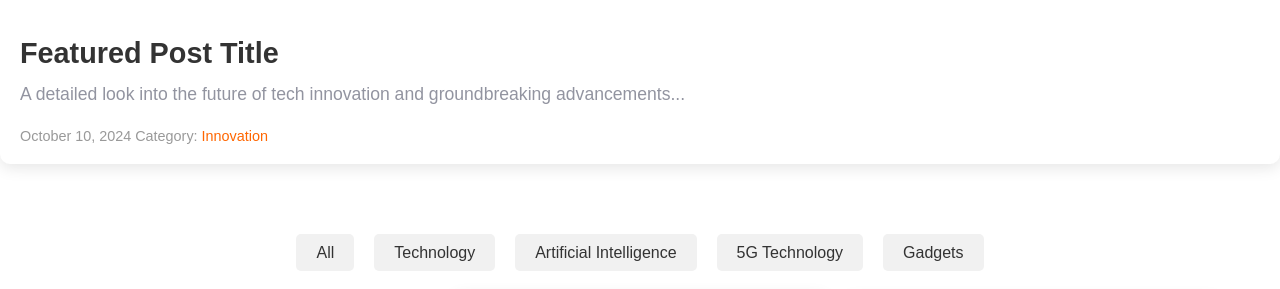
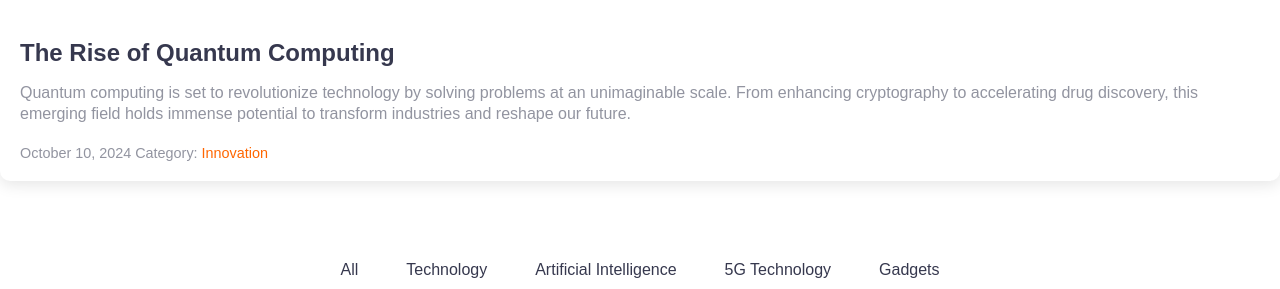
Before and after one commit to Mayen007/TechBlog, a Flask app: page /blogs in a window 1280 px wide. Shown: the part 600-889 px from the top of the page. Run offline with Flask 3, Linux system fonts and the light colour scheme; some libraries are stand-ins or nearby versions.

Commit message:
Refactor blog routes for dynamic post rendering; update post templates for new content and features; enhance JavaScript for blog filtering functionality

```diff
--- a/app.py
+++ b/app.py
@@ -28,22 +28,13 @@ def contact():
     return render_template('contact.html', year=current_year)
 
 
-@app.route('/blog1')
-def blog1():
+@app.route('/blog/<int:post_id>')
+def blog(post_id):
     current_year = datetime.now().year
-    return render_template('post1.html', year=current_year)
-
-
-@app.route('/blog2')
-def blog2():
-    current_year = datetime.now().year
-    return render_template('post2.html', year=current_year)
-
-
-@app.route('/blog4')
-def blog4():
-    current_year = datetime.now().year
-    return render_template('post4.html', year=current_year)
+    try:
+        return render_template(f'post{post_id}.html', year=current_year)
+    except:
+        return "Post not found", 404
 
 
 if __name__ == '__main__':
--- a/static/css/styles.css
+++ b/static/css/styles.css
@@ -954,33 +962,34 @@ footer .social-links a {
   justify-content: center;
   flex-wrap: wrap;
   list-style: none;
+  gap: 0.5rem;
   padding: 0;
   margin-bottom: 30px;
   margin-top: 50px;
 }
 
-.blog-filter ul li {
+/* .blog-filter ul li {
   margin: 0 10px;
-}
+} */
 
 .blog-filter ul li a {
   text-decoration: none;
-  color: #333;
+  color: var(--charcoal-grey);
   padding: 10px 20px;
-  background-color: #f1f1f1;
+  background-color: var(--background-color);
   border-radius: 5px;
   transition: background-color 0.3s;
 }
 
 .blog-filter ul li a:hover {
-  background-color: #ff6600;
-  color: #fff;
+  background-color: var(--button-bg);
+  color: var(--background-color);
 }
 
 /* Responsive Filters */
 @media (max-width: 768px) {
   .blog-filter ul {
-    flex-direction: column;
+    /* flex-direction: column; */
     align-items: center;
   }
 
@@ -1064,29 +1073,31 @@ footer .social-links a {
   padding: 20px;
 }
 
-.post-card h2 {
-  font-size: 1.8rem;
-  margin-bottom: 10px;
+.post-content h2 {
+  font-size: 1.5rem;
+  margin-bottom: 1rem;
 }
 
 .post-card h2 a {
   text-decoration: none;
-  color: #333;
+  color: var(--charcoal-grey);
 }
 
 .post-card h2 a:hover {
   color: var(--button-bg);
 }
 
-.post-excerpt {
+.post-excerpt,
+.post-content p {
   font-size: 1rem;
-  color: #666;
+  color: var(--grey);
   margin-bottom: 20px;
+  line-height: 1.3;
 }
 
 .post-meta {
   font-size: 0.9rem;
-  color: #999;
+  color: var(--grey);
   margin-top: 0.8rem;
 }
 
@@ -1383,11 +1381,6 @@ iframe {
   border-radius: 8px;
 }
 
-.post-content p {
-  font-size: 1.1rem;
-  color: var(--grey);
-  line-height: 1.6;
-}
 
 h2 {
   font-size: 1.8rem;
--- a/static/js/script.js
+++ b/static/js/script.js
@@ -60,9 +60,36 @@ function toggleMenu() {
   navLinks.classList.toggle('show');
 }
 
-document.querySelector('.blog-filter').addEventListener('click', function () {
-  this.classList.toggle('active');
+const filterLinks = document.querySelectorAll(".blog-filter a");
+const postCards = document.querySelectorAll(".post-card");
+
+filterLinks.forEach(link => {
+  link.addEventListener("click", function (e) {
+    e.preventDefault();
+
+    // Remove the active class from all filter links
+    filterLinks.forEach(link => link.classList.remove("active"));
+
+    // Add active class to the clicked link
+    this.classList.add("active");
+
+    // Get the selected category
+    const selectedCategory = this.getAttribute("data-category");
+
+    // Filter the posts
+    postCards.forEach(card => {
+      const cardCategory = card.getAttribute("data-category");
+
+      if (selectedCategory === "all" || cardCategory === selectedCategory) {
+        card.style.display = "block";
+      } else {
+        card.style.display = "none";
+      }
+    });
+  });
 });
+
+
 
 // Elements
 const commentForm = document.getElementById('comment-form');
--- a/templates/blogs.html
+++ b/templates/blogs.html
@@ -11,8 +11,8 @@
   <article class="post-card featured">
     <img src="{{url_for('static', filename='img/featured.jpg')}}" alt="Featured Post Image">
     <div class="post-content">
-      <h2><a href="./featured.html">Featured Post Title</a></h2>
-      <p class="post-excerpt">A detailed look into the future of tech innovation and groundbreaking advancements...
+      <h2><a href="{{ url_for('blog', post_id=5) }}">The Rise of Quantum Computing</a></h2>
+      <p class="post-excerpt">Quantum computing is set to revolutionize technology by solving problems at an unimaginable scale. From enhancing cryptography to accelerating drug discovery, this emerging field holds immense potential to transform industries and reshape our future.
       </p>
       <div class="post-meta">
         <span>October 10, 2024</span>
@@ -26,7 +26,7 @@
   <div class="container">
     <div class="blog-filter">
       <ul>
-        <li><a href="#" data-category="all">All</a></li>
+        <li><a href="#" data-category="all" class="active">All</a></li>
         <li><a href="#" data-category="technology">Technology</a></li>
         <li><a href="#" data-category="ai">Artificial Intelligence</a></li>
         <li><a href="#" data-category="5g">5G Technology</a></li>
@@ -35,12 +35,12 @@
     </div>
     <div class="post-grid">
       <!-- Individual Post 1 -->
-      <article class="post-card">
+      <article class="post-card" data-category="technology">
         <img src="{{url_for('static', filename='img/web-dev.jpg')}}" alt="Post 1 Image" loading="lazy">
         <div class="post-content">
-          <h2><a href="./post1.html">Post Title 1</a></h2>
-          <p class="post-excerpt">This is a short preview of the blog post content, giving readers a quick
-            overview...</p>
+          <h2><a href="{{ url_for('blog', post_id=3) }}">Web Development Trends</a></h2>
+          <p class="post-excerpt">This is a short preview of the blog post content, giving readers a quick overview...
+          </p>
           <div class="post-meta">
             <span>October 21, 2024</span>
             <span>Category: <a href="#">Technology</a></span>
@@ -49,25 +49,24 @@
       </article>
 
       <!-- Individual Post 2 -->
-      <article class="post-card">
+      <article class="post-card" data-category="gadgets">
         <img src="{{url_for('static', filename='img/gadgets.jpg')}}" alt="Post 2 Image" loading="lazy">
         <div class="post-content">
-          <h2><a href="{{ url_for('blog2') }}">Tech and Gadgets: Key Updates in 2025</a></h2>
-          <p class="post-excerpt">Another exciting article covering key updates in the world of tech and gadgets...
-          </p>
+          <h2><a href="{{ url_for('blog', post_id=2) }}">Tech and Gadgets: Key Updates in 2025</a></h2>
+          <p class="post-excerpt">Another exciting article covering key updates in the world of tech and gadgets...</p>
           <div class="post-meta">
             <span>October 15, 2024</span>
             <span>Category: <a href="#">Gadgets</a></span>
           </div>
         </div>
       </article>
+
       <!-- Individual Post 3 -->
-      <article class="post-card">
+      <article class="post-card" data-category="ai">
         <img src="{{url_for('static', filename='img/ai-ml.jpg')}}" alt="Post 3 Image" loading="lazy">
         <div class="post-content">
-          <h2><a href="{{ url_for('blog1') }}">The Future Of AI</a></h2>
-          <p class="post-excerpt">Exploring the rise of AI and its impact on the future of technology and society as
-            a whole...</p>
+          <h2><a href="{{ url_for('blog', post_id=1) }}">The Future of Artificial Intelligence</a></h2>
+          <p class="post-excerpt">Exploring the rise of AI and its impact on the future of technology and society...</p>
           <div class="post-meta">
             <span>September 30, 2024</span>
             <span>Category: <a href="#">Artificial Intelligence</a></span>
@@ -76,10 +75,10 @@
       </article>
 
       <!-- Individual Post 4 -->
-      <article class="post-card">
+      <article class="post-card" data-category="5g">
         <img src="{{url_for('static', filename='img/5g.jpg')}}" alt="Post 4 Image" loading="lazy">
         <div class="post-content">
-          <h2><a href="{{ url_for('blog4') }}">5G Technology</a></h2>
+          <h2><a href="{{ url_for('blog', post_id=4) }}">5G Technology Features and Impact</a></h2>
           <p class="post-excerpt">Breaking down the latest innovations in 5G technology and how it's transforming
             communication...</p>
           <div class="post-meta">
@@ -88,9 +87,7 @@
           </div>
         </div>
       </article>
-
     </div>
-  </div>
 </section>
 <!-- Pagination Section -->
 <section class="pagination">
@@ -103,10 +100,3 @@
   </ul>
 </section>
 {% endblock %}
-{% block extra_js %}
-<script src="../static/js/script.js">
-  document.querySelector('.blog-filter').addEventListener('click', function () {
-    this.classList.toggle('active');
-  });
-</script>
-{% endblock %}
--- a/templates/post4.html
+++ b/templates/post4.html
@@ -18,7 +18,7 @@
       previously possible.</p>
 
     <h2>Key Features of 5G</h2>
-    <ul class="features-5g">
+    <ul class="features">
       <li><strong>Faster Speeds:</strong> 5G promises download speeds of up to 10 Gbps.</li>
       <li><strong>Low Latency:</strong> Real-time communication will become seamless with virtually no delay.</li>
       <li><strong>Massive Device Connectivity:</strong> 5G will support billions of devices simultaneously.</li>
```
Also changed, not shown: other parts of static/css/styles.css (+50 -57 lines), templates/post3.html (added, +58 -0 lines), templates/post5.html (added, +45 -0 lines), static/img/quantum-computing.jpg (added), static/img/web_dev_trends.png (added).
